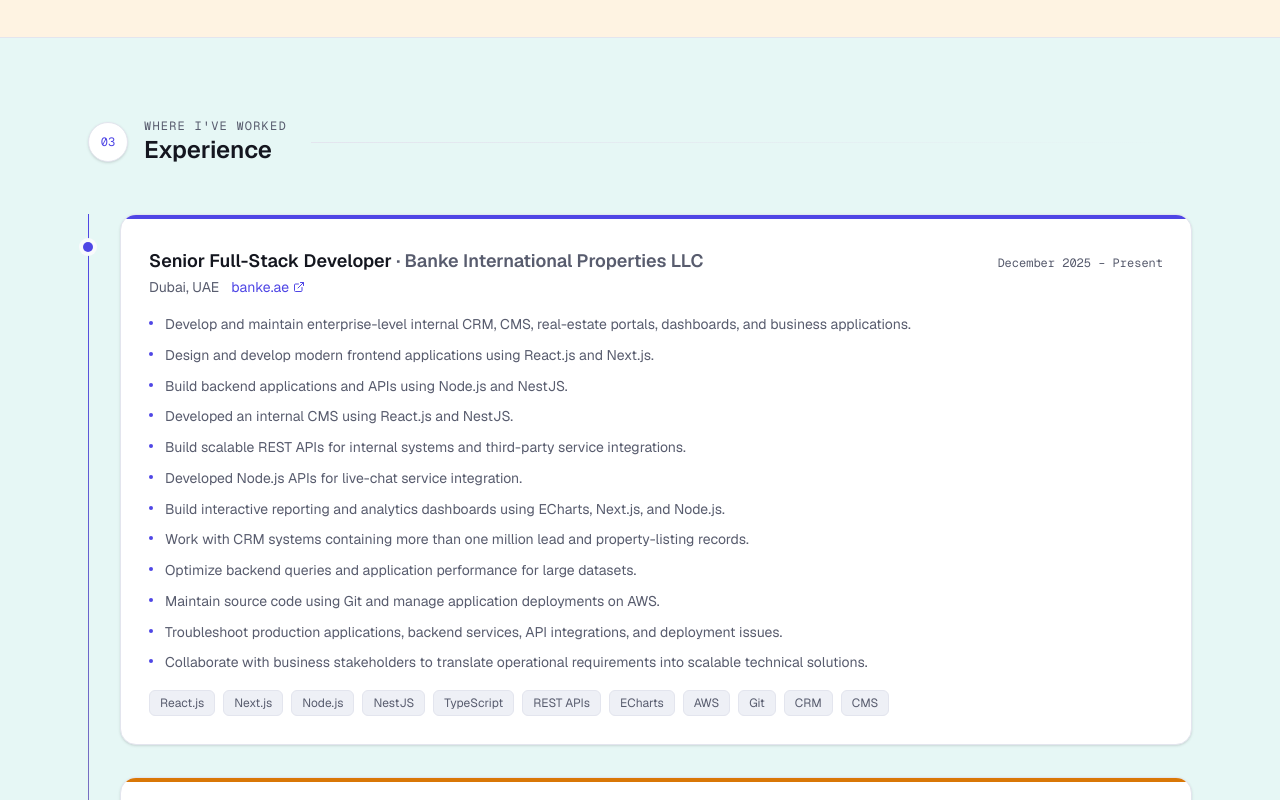
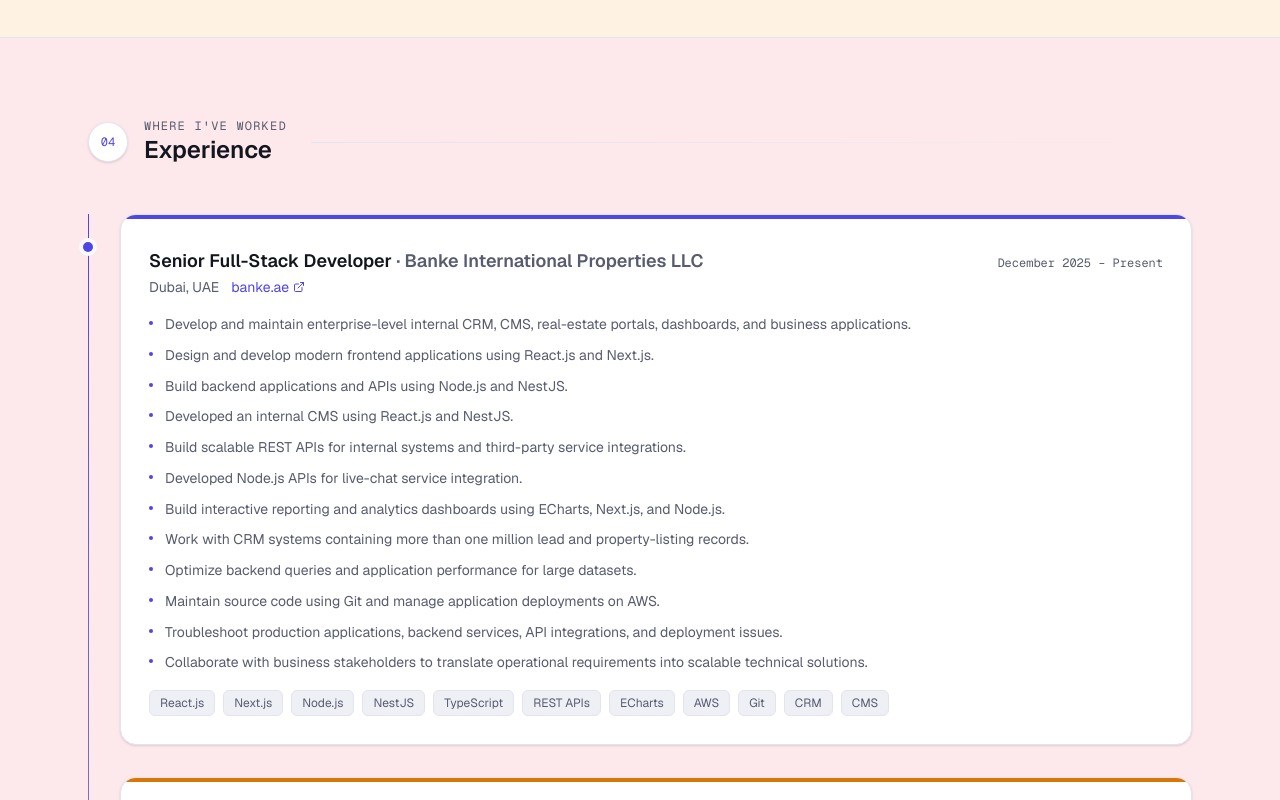
Before and after one commit to gagangenius-cmyk/gaganprofile, a Next.js app: page / in a window 1280 px wide. Shown: the part 2840-3640 px from the top of the page. Built offline with nearby package versions, Linux system fonts and the light colour scheme.

Commit message:
protfolio

```diff
--- a/src/components/Contact.tsx
+++ b/src/components/Contact.tsx
@@ -10,9 +10,9 @@
 
 export default function Contact() {
   return (
-    <section id="contact" style={{ backgroundColor: paletteAt(4).bg }}>
+    <section id="contact" style={{ backgroundColor: paletteAt(5).bg }}>
       <div className="mx-auto max-w-6xl px-6 py-24">
-        <SectionHeading index="05" eyebrow="Get in touch" title="Contact" />
+        <SectionHeading index="06" eyebrow="Get in touch" title="Contact" />
 
         <Reveal delay={0.1}>
           <div className="relative overflow-hidden rounded-3xl border border-border bg-surface px-6 py-16 text-center shadow-sm sm:px-16">
--- a/src/components/Education.tsx
+++ b/src/components/Education.tsx
@@ -9,9 +9,9 @@
 
 export default function Education() {
   return (
-    <section id="education" className="border-b border-border" style={{ backgroundColor: paletteAt(3).bg }}>
+    <section id="education" className="border-b border-border" style={{ backgroundColor: paletteAt(4).bg }}>
       <div className="mx-auto max-w-6xl px-6 py-20">
-        <SectionHeading index="04" eyebrow="Academic background" title="Education" />
+        <SectionHeading index="05" eyebrow="Academic background" title="Education" />
 
         <RevealGroup className="grid gap-4 sm:grid-cols-2" stagger={0.08}>
           {education.map((ed, idx) => {
--- a/src/components/Experience.tsx
+++ b/src/components/Experience.tsx
@@ -9,9 +9,9 @@
 
 export default function Experience() {
   return (
-    <section id="experience" className="border-b border-border" style={{ backgroundColor: paletteAt(2).bg }}>
+    <section id="experience" className="border-b border-border" style={{ backgroundColor: paletteAt(3).bg }}>
       <div className="mx-auto max-w-6xl px-6 py-20">
-        <SectionHeading index="03" eyebrow="Where I've worked" title="Experience" />
+        <SectionHeading index="04" eyebrow="Where I've worked" title="Experience" />
 
         <ol className="relative flex flex-col gap-8 pl-8">
           <motion.div
```
